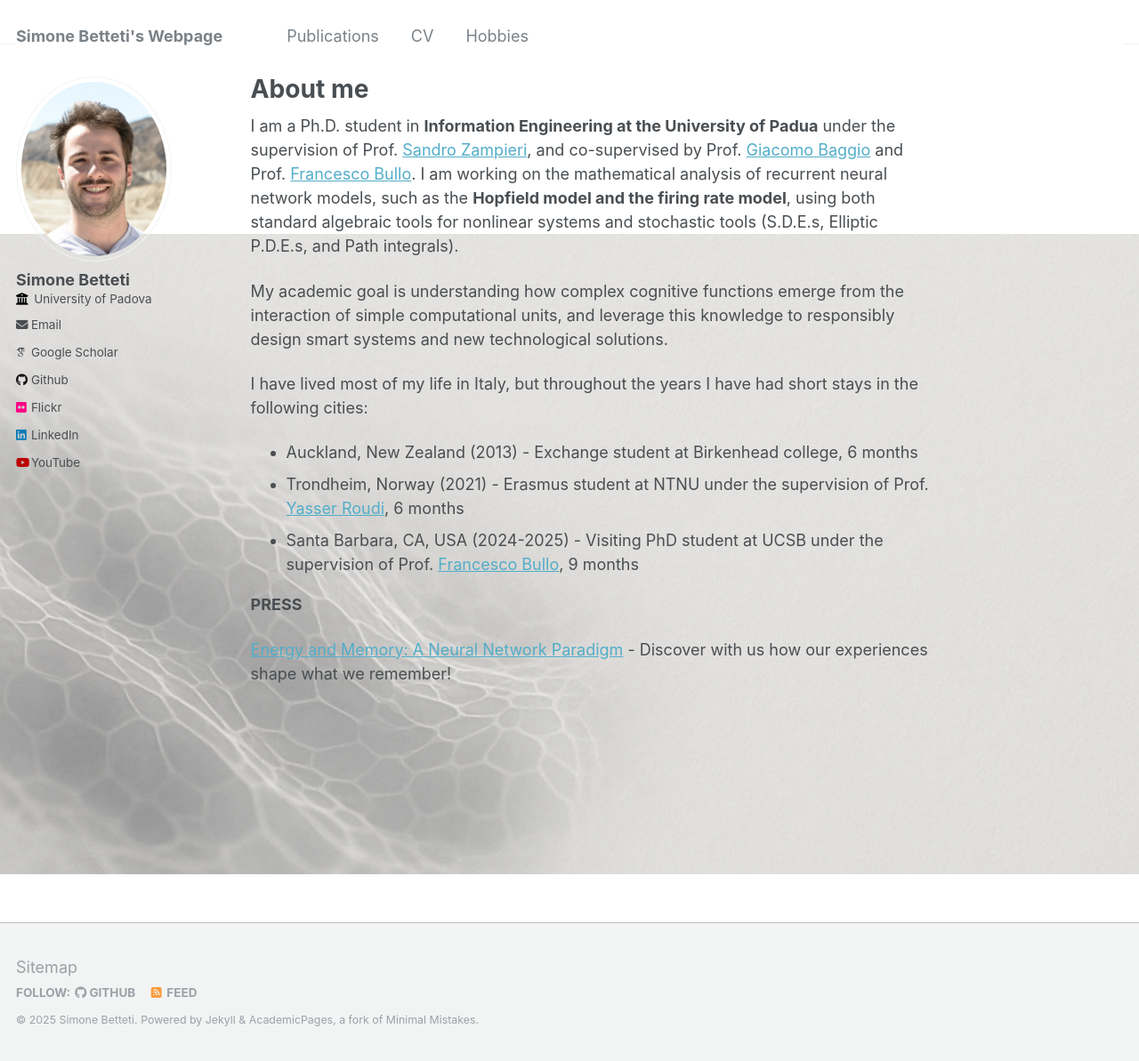
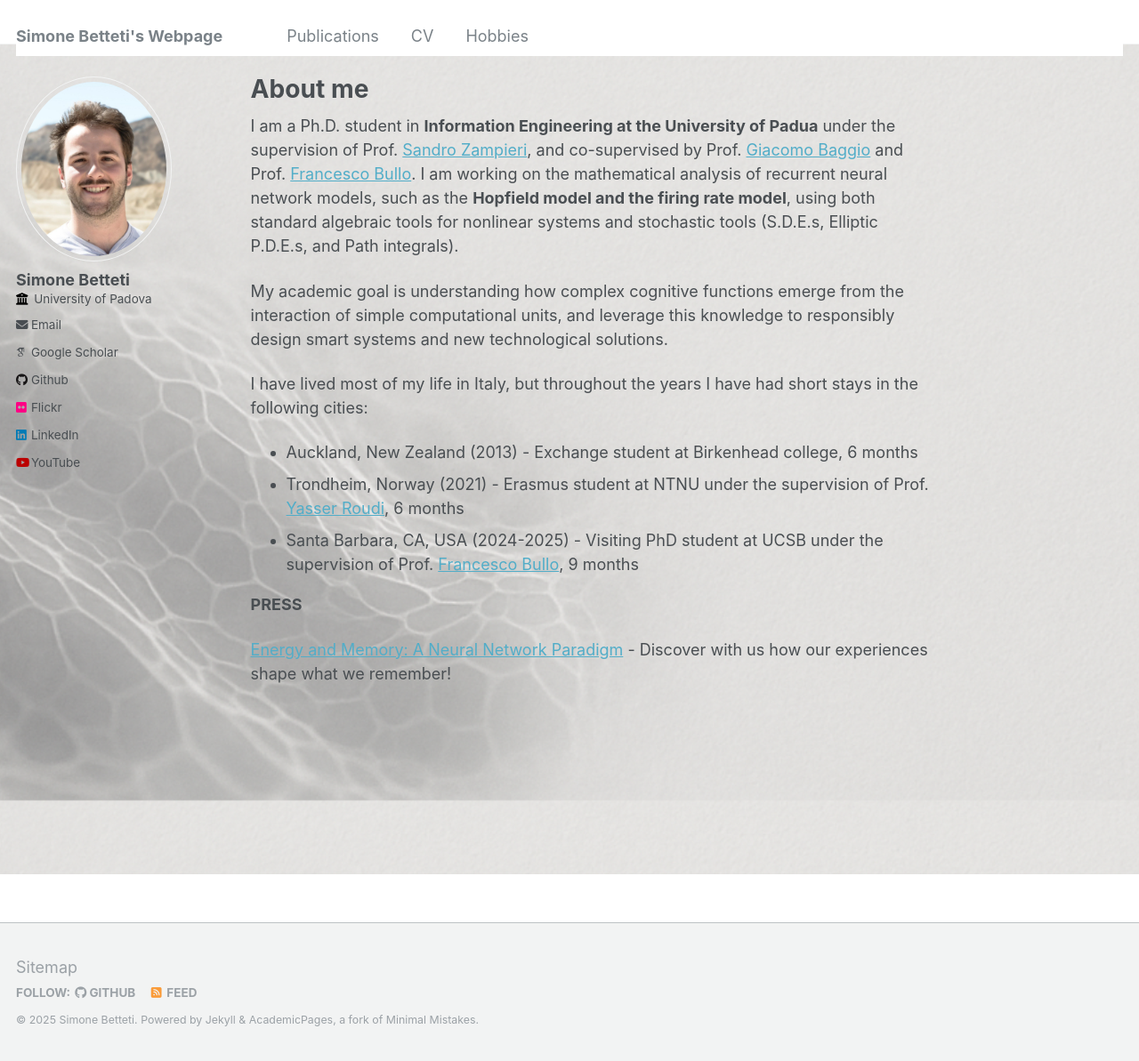
Before and after one commit to sim1bet/sim1bet.github.io, a Jekyll site: the page built from _pages/about.md, in a window 1280 px wide and 1193 px high. Shown: the whole window at 89% size. Built offline with Jekyll 4.4.1, drawn with Linux system fonts in a browser that asks for light colours; some web fonts are replaced.

Commit message:
Update custom.css

```diff
--- a/assets/css/custom.css
+++ b/assets/css/custom.css
@@ -1,7 +1,7 @@
 body {
   background-image: url('/images/background.png'); /* or jpg */
   background-repeat: no-repeat;
-  background-position: bottom left;
-  background-size: contain;
+  background-position: center;
+  background-size: cover;
   background-attachment: fixed;
 }
```
